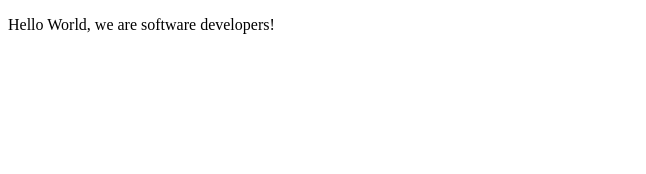
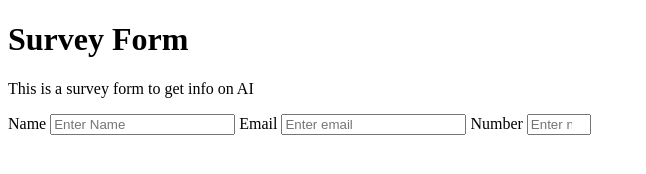
Before and after one commit to sixtusDev/microverse-html-css-project, a plain HTML site: page index.html in a window 1280 px wide. Shown: the whole page, without its empty margins (0-646 px from the left). Drawn offline with Linux system fonts and the light colour scheme.

Commit message:
Added some features to index.html

```diff
--- a/index.html
+++ b/index.html
@@ -7,7 +7,23 @@
   </head>
 
   <body>
-    <p>Hello World, we are software developers!</p>
+    <h1 id="title">Survey Form</h1>
+    <p id="description">This is a survey form to get info on AI</p>
+    <form action="#" id="survey-form">
+      <label for="name" id="name-label">Name</label>
+      <input type="text" id="name" placeholder="Enter Name" />
+      <label for="email" id="email-label">Email</label>
+      <input type="email" name="email" id="email" placeholder="Enter email" />
+      <label for="number" id="number-label">Number</label>
+      <input
+        type="number"
+        min="5"
+        max="200"
+        name="number"
+        id="number"
+        placeholder="Enter number"
+      />
+    </form>
     <script src="https://cdn.freecodecamp.org/testable-projects-fcc/v1/bundle.js"></script>
     <script src="js/index.js"></script>
   </body>
```
